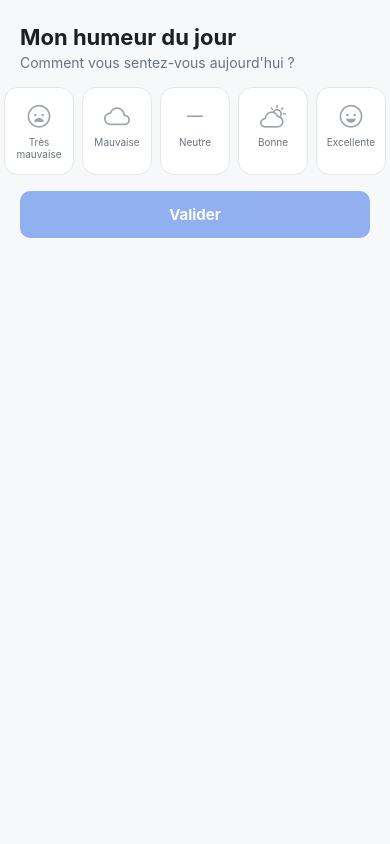
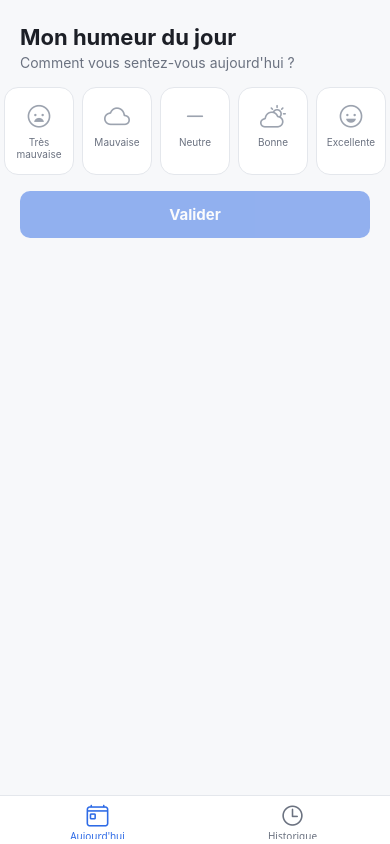
Before and after one commit to tabdoul/Suivi-d-humeur, a React Native app in the folder mobile/: screen / in a window 390 px wide. Built offline with nearby package versions, Linux system fonts and the light colour scheme; no server answers.

Commit message:
branchement de la naviagation par onglets

```diff
--- a/mobile/App.tsx
+++ b/mobile/App.tsx
@@ -1,26 +1,17 @@
 import React from "react";
 import { StatusBar, StyleSheet } from "react-native";
-import { SafeAreaProvider, SafeAreaView } from "react-native-safe-area-context";
+import { SafeAreaProvider } from "react-native-safe-area-context";
 import { ProviderHumeurs } from "./src/contexts/ContexteHumeurs";
-import { EcranAujourdhui } from "./src/screens/EcranAujourdhui";
+import { Navigation } from "./src/navigation/Navigation";
 import { couleurs } from "./src/theme/couleurs";
 
 export default function App() {
   return (
     <SafeAreaProvider>
-      <SafeAreaView style={styles.zoneSure}>
-        <StatusBar barStyle="dark-content" backgroundColor={couleurs.fond} />
-        <ProviderHumeurs>
-          <EcranAujourdhui />
-        </ProviderHumeurs>
-      </SafeAreaView>
+      <StatusBar barStyle="dark-content" backgroundColor={couleurs.fond} />
+      <ProviderHumeurs>
+        <Navigation />
+      </ProviderHumeurs>
     </SafeAreaProvider>
   );
 }
-
-const styles = StyleSheet.create({
-  zoneSure: {
-    flex: 1,
-    backgroundColor: couleurs.fond,
-  },
-});
```
